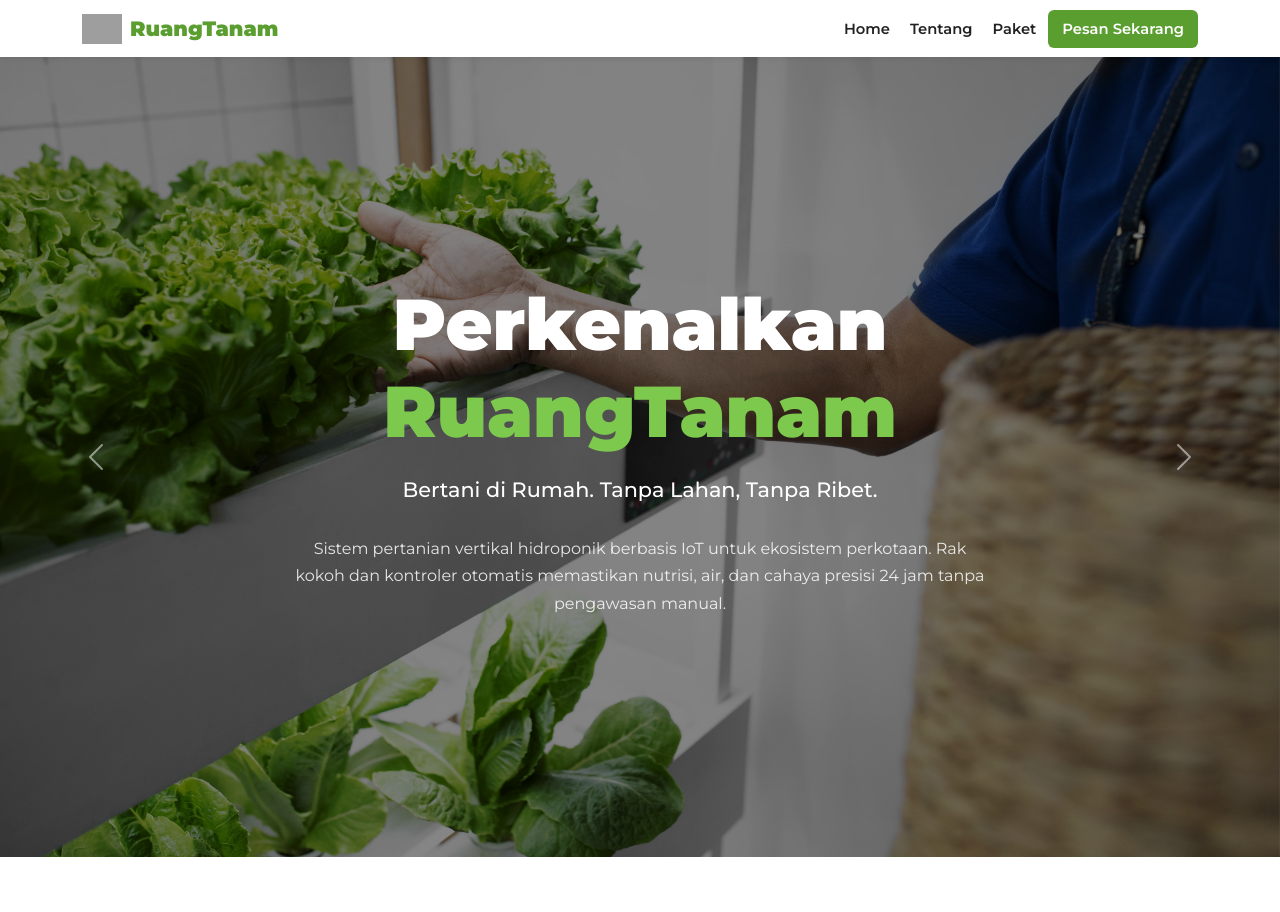
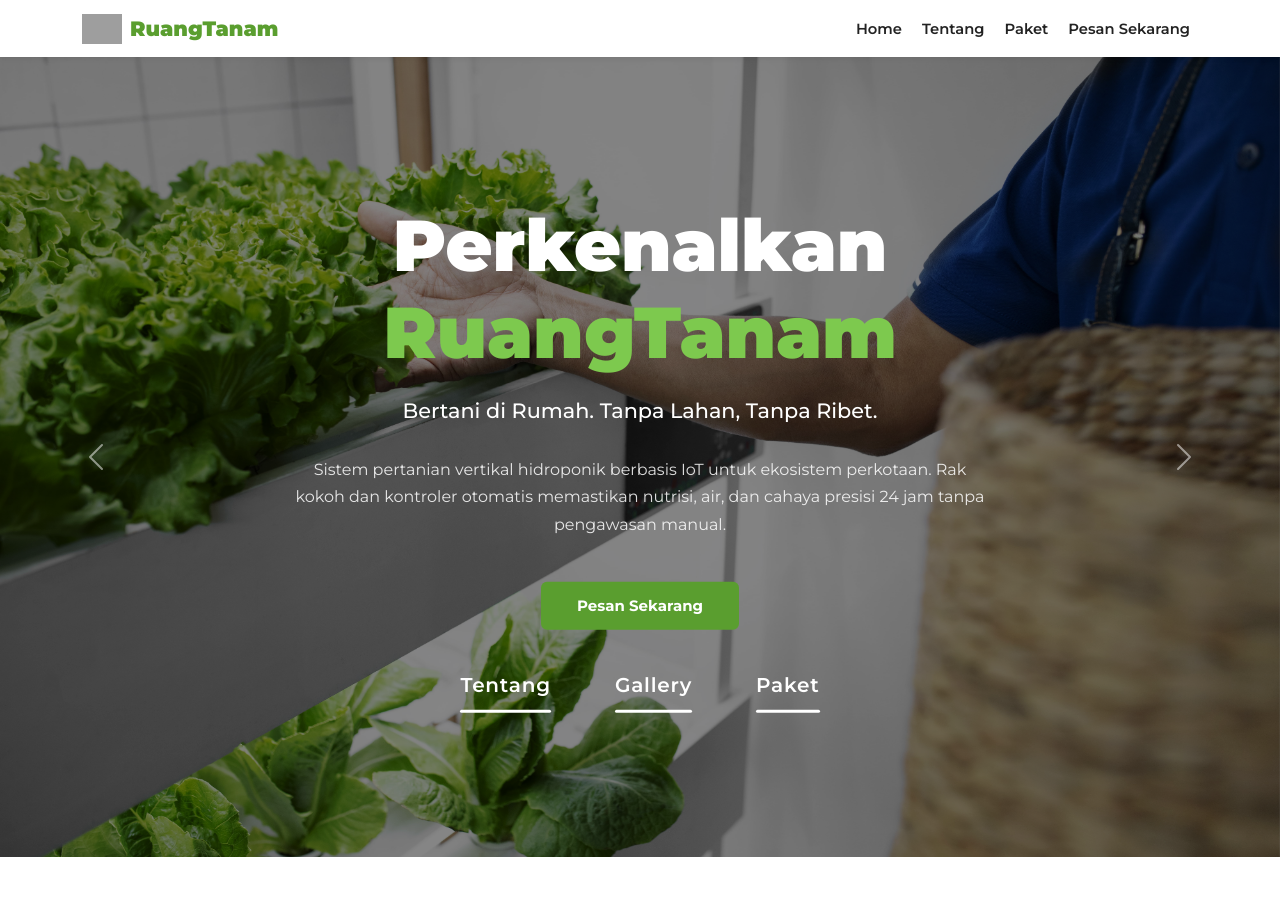
Before and after one commit to zhafifrahman02-jpg/ta-ppwd-kelrz, a PHP site: page /indexpp.html in a window 1280 px wide. Shown: the top 912 px of the page. Run offline with PHP 8.4, Linux system fonts and the light colour scheme; grey boxes are pictures that could not be loaded.

Commit message:
tombol hero?

```diff
--- a/css/style.css
+++ b/css/style.css
@@ -278,7 +278,8 @@ body {
     margin-top: 14px;
     line-height: 1.7;
 }
-.hero-content a {
+
+.btn-hero {
     margin-top: 28px;
     padding: 13px 36px;
     background: var(--hijau);
@@ -288,8 +289,9 @@ body {
     border-radius: 6px;
     font-family: 'Montserrat', sans-serif;
 }
-.hero-content a:hover {
+.btn-hero:hover {
     background: var(--hijau-dark);
+    color: white;
 }
 
 .tentang-section {
@@ -493,3 +495,55 @@ body {
     z-index: 10;
     position: absolute;
 }
+
+.hero-content a.hero-nav-item {
+    margin-top: 0;
+    padding: 0;
+    background: transparent;
+    border-radius: 0;
+    font-size: inherit;
+    font-weight: inherit;
+}
+
+.nav-links {
+    display: flex;
+    gap: 4rem;
+    align-items: center;
+    justify-content: center;
+    margin-top: 2.5rem;
+}
+
+.hero-nav-item {
+    display: flex;
+    flex-direction: column;
+    align-items: center;
+    gap: 10px;
+    text-decoration: none;
+    cursor: pointer;
+}
+
+.hero-nav-item span {
+    font-size: 20px;
+    font-weight: 600;
+    color: #ffffff;
+    letter-spacing: 0.04em;
+    transition: color 0.25s ease;
+}
+
+.hero-nav-item .underline {
+    width: 100%;
+    height: 2.5px;
+    background: #ffffff;
+    border-radius: 2px;
+    transition: background 0.25s ease, transform 0.25s ease;
+    transform-origin: center;
+}
+
+.hero-nav-item:hover span {
+    color: #5cb85c;
+}
+
+.hero-nav-item:hover .underline {
+    background: #5cb85c;
+    transform: scaleX(1.15);
+}
--- a/indexpp.html
+++ b/indexpp.html
@@ -26,7 +26,7 @@
                     <li class="nav-item"><a class="nav-link" href="indexpp.html">Home</a></li>
                     <li class="nav-item"><a class="nav-link" href="#tentang">Tentang</a></li>
                     <li class="nav-item"><a class="nav-link" href="#paket">Paket</a></li>
-                    <li class="nav-item"><a class="nav-link active-page" href="formpp.html">Pesan Sekarang</a></li>
+                    <li class="nav-item"><a class="nav-link" href="formpp.html">Pesan Sekarang</a></li>
                 </ul>
             </div>
         </div>
@@ -61,8 +61,23 @@
                 Rak kokoh dan kontroler otomatis memastikan nutrisi, air, dan cahaya presisi
                 24 jam tanpa pengawasan manual.
             </p>
+            <a href="formpp.html" class="btn-hero">Pesan Sekarang</a>
 
-        </div>
+            <nav class="nav-links">
+                <a class="hero-nav-item" href="#tentang">
+                    <span>Tentang</span>
+                    <div class="underline"></div>
+                </a>
+                <a class="hero-nav-item" href="#gallery">
+                    <span>Gallery</span>
+                    <div class="underline"></div>
+                </a>
+                <a class="hero-nav-item" href="#paket">
+                    <span>Paket</span>
+                    <div class="underline"></div>
+                </a>
+            </nav>
+            </div>
     </section>
 
     <section id="tentang" class="tentang-section">
```
